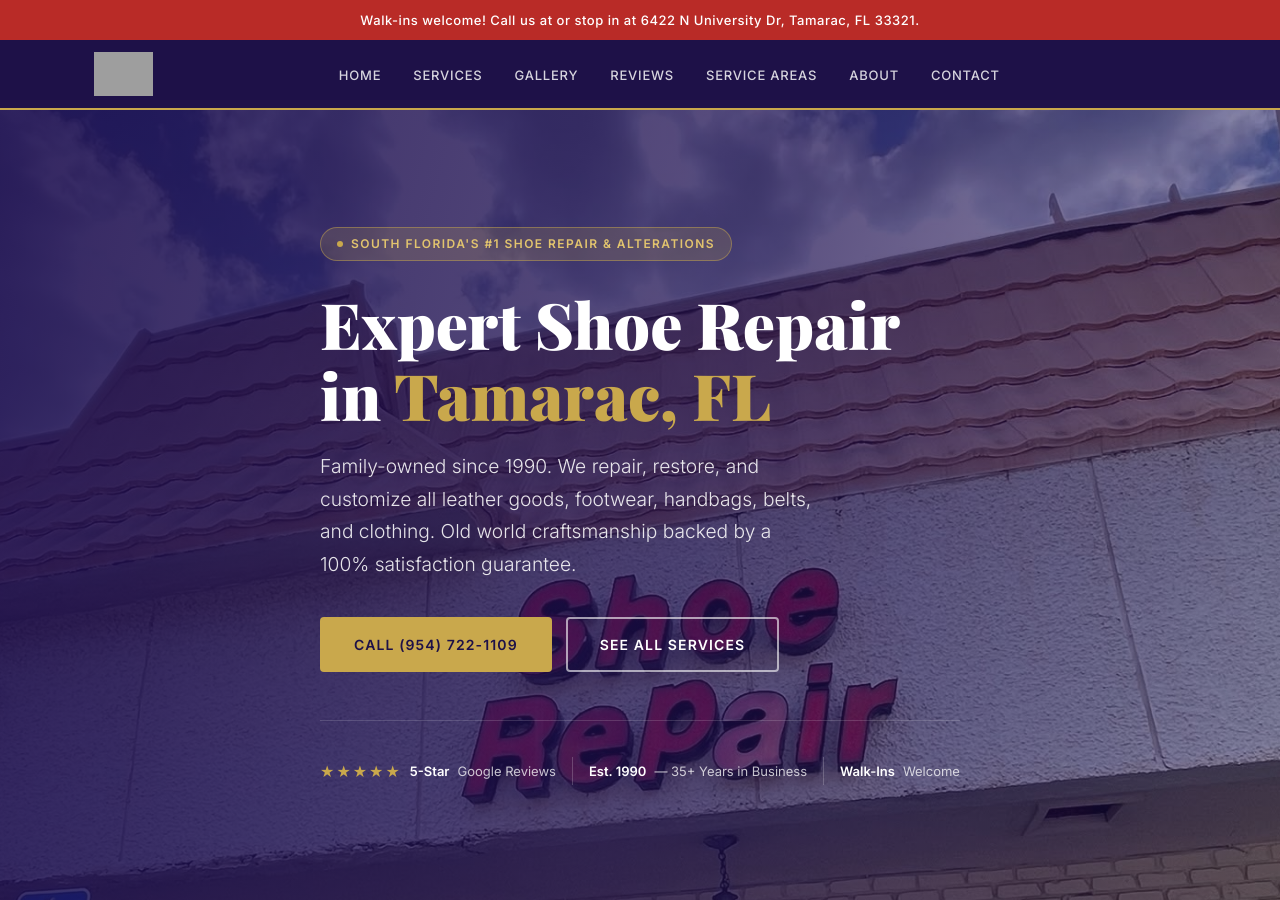
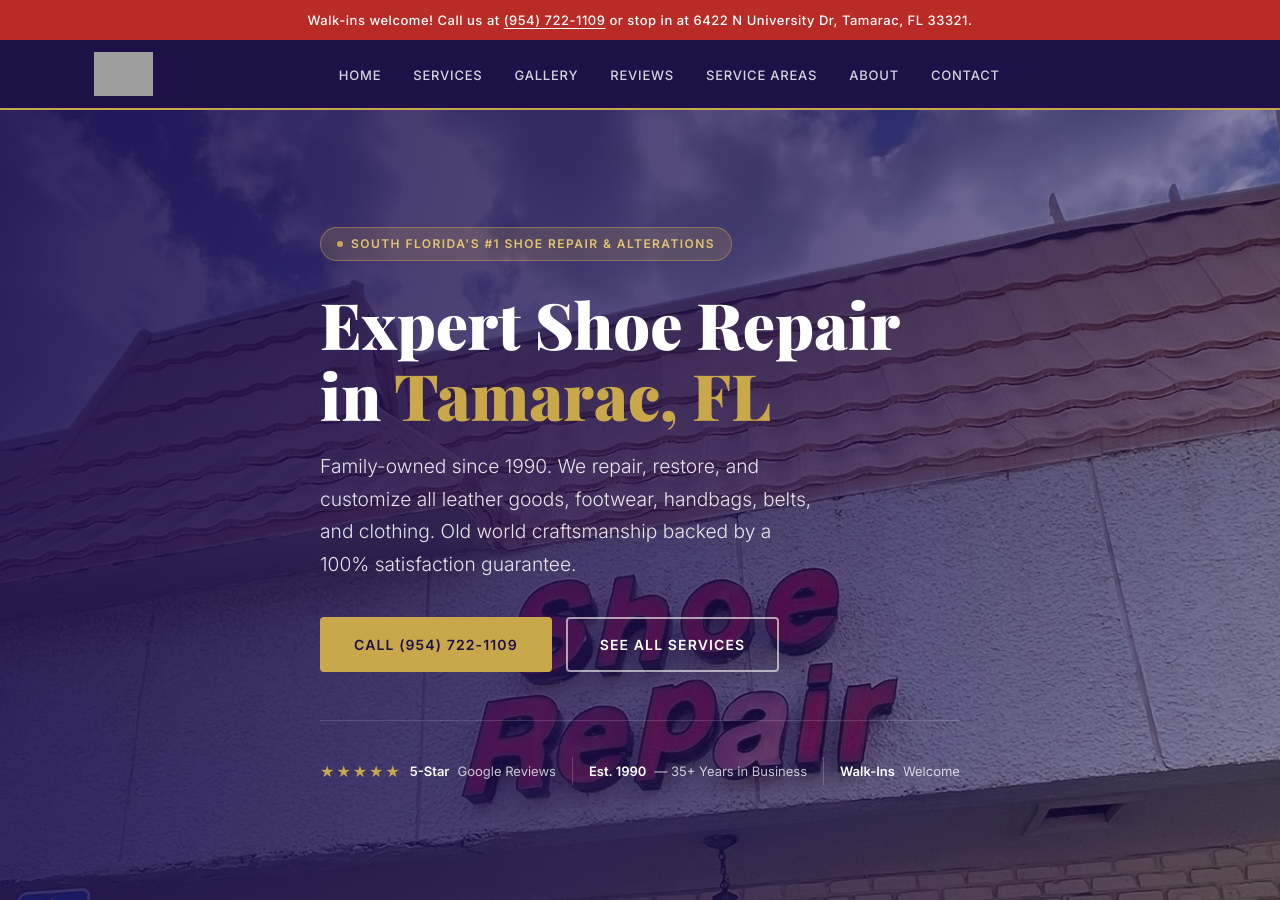
Before and after one commit to JamesBrownR/University-Shoe-Repair, a Jekyll site: the page built from index.html, in a window 1280 px wide and 900 px high. Built offline with Jekyll 4.4.1, drawn with Linux system fonts in a browser that asks for light colours; grey boxes are pictures that could not be loaded.

Commit message:
Update nav.html

```diff
--- a/_includes/nav.html
+++ b/_includes/nav.html
@@ -1,6 +1,6 @@
 <!-- ANNOUNCEMENT BAR -->
 <div class="announce-bar">
-  Walk-ins welcome! Call us at <a href="tel:9547221109">{{ site.business.phone }}</a> or stop in at 6422 N University Dr, Tamarac, FL 33321.
+  Walk-ins welcome! Call us at <a href="tel:9547221109">(954) 722-1109</a> or stop in at 6422 N University Dr, Tamarac, FL 33321.
 </div>
 
 <!-- NAVBAR -->
@@ -21,7 +21,7 @@
       <li><a href="{{ site.baseurl }}/contact/">Contact</a></li>
     </ul>
 
-    <a href="tel:{{ site.business.phone_raw }}" class="nav-phone" aria-label="Call us at {{ site.business.phone }}">{{ site.business.phone }}</a>
+    <a href="tel:9547221109" class="nav-phone" aria-label="Call us at {{ site.business.phone }}">{{ site.business.phone }}</a>
 
     <button class="nav-toggle" id="nav-toggle" aria-label="Toggle navigation" aria-expanded="false">
       <span></span><span></span><span></span>
```
